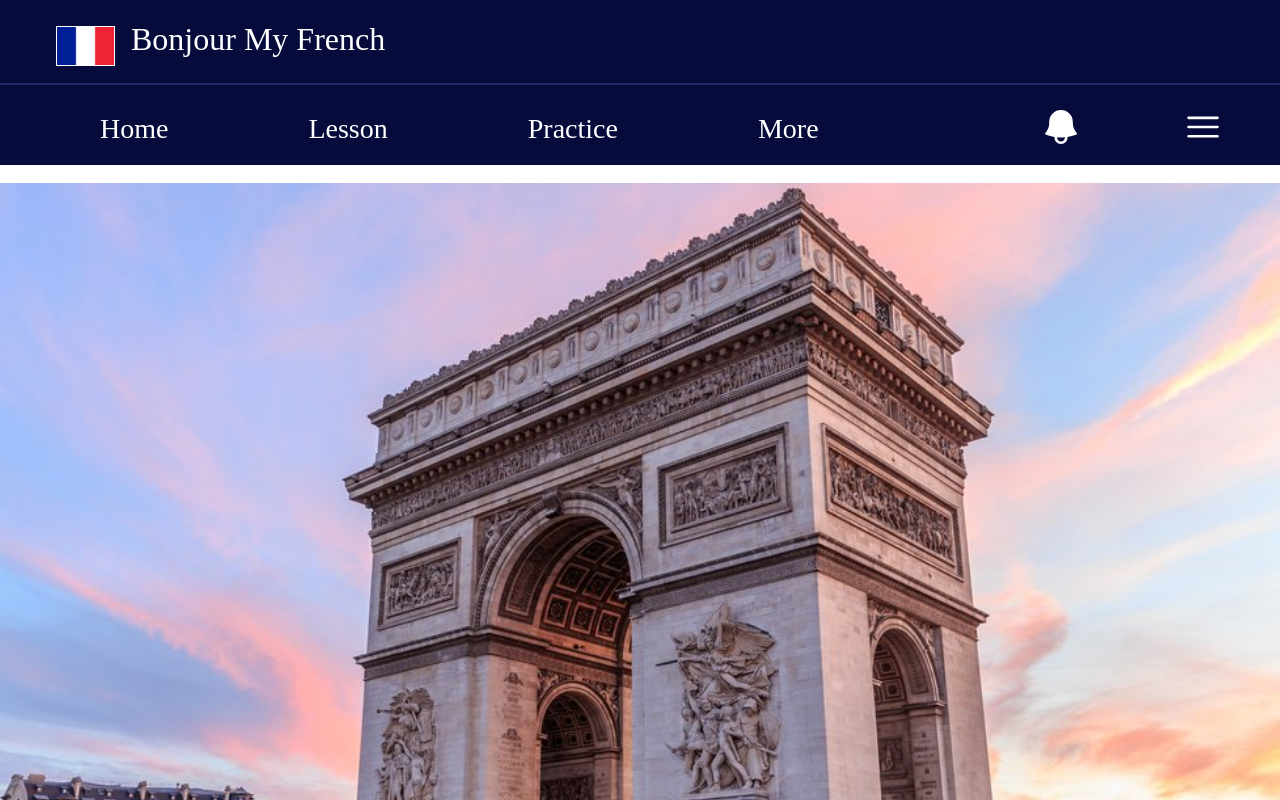
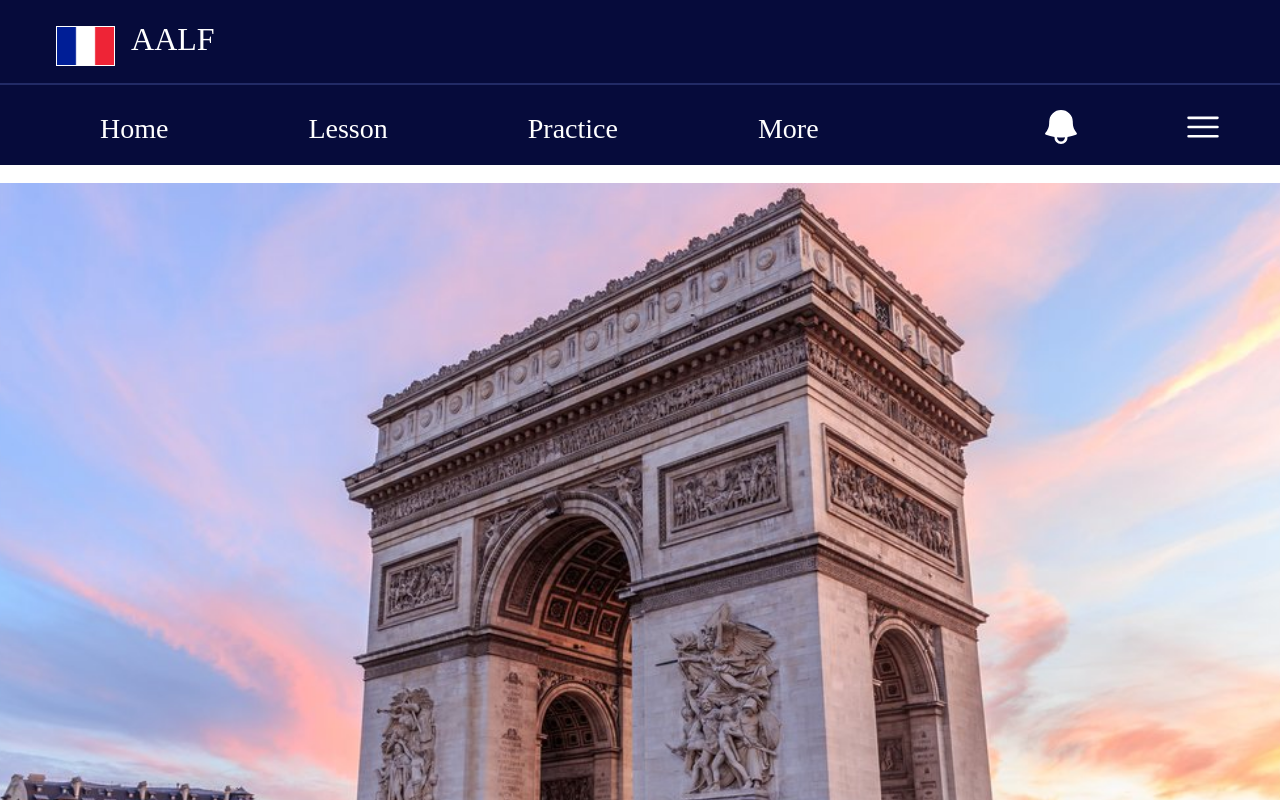
Before and after one commit to luckhanhphattt/AALF, a React (Vite) app in the folder frontend/: page / in a window 1280 px wide. Shown: the top 800 px of the page. Built offline with nearby package versions, Linux system fonts and the light colour scheme; a web font is replaced by a local one.

Commit message:
Change the web name

```diff
--- a/frontend/src/components/layout/Footer.jsx
+++ b/frontend/src/components/layout/Footer.jsx
@@ -7,7 +7,7 @@ function Footer() {
                   <div className="total-left">
                         <div className="footer-identity">
                               <img className="frenchflag" src={franceFlag} />
-                              <p className="footer-name">Bonjour My French</p>
+                              <p className="footer-name">AALF</p>
                         </div>
                         <p className="footer-slogan">"Parlez Français, Vivez Français"</p>
                         <div className="footer-media">
@@ -32,8 +32,8 @@ function Footer() {
                   <div className="footer-intouch">
                         <h5>Get in touch</h5>
                         <div className="footer-email">
-                              <p className="email">Email: hello@bonjourmyfrench.com</p>
-                              <p>&copy; 2026 Bonjour My French, All rights reserved.</p>
+                              <p className="email">Email: aalf@français.com</p>
+                              <p>&copy; 2026 AALF, All rights reserved.</p>
                               <a>Privacy Policy</a>
                         </div>
                   </div>
--- a/frontend/src/components/layout/Navbar.jsx
+++ b/frontend/src/components/layout/Navbar.jsx
@@ -6,7 +6,7 @@ function Navbar() {
             <nav className="navbar">
             <div className="website_identity">
                   <img src={franceFlag} alt="French flag"/>
-                  <p className="name">Bonjour My French</p>
+                  <p className="name">AALF</p>
             </div>
             <hr className="line" />
 
```
